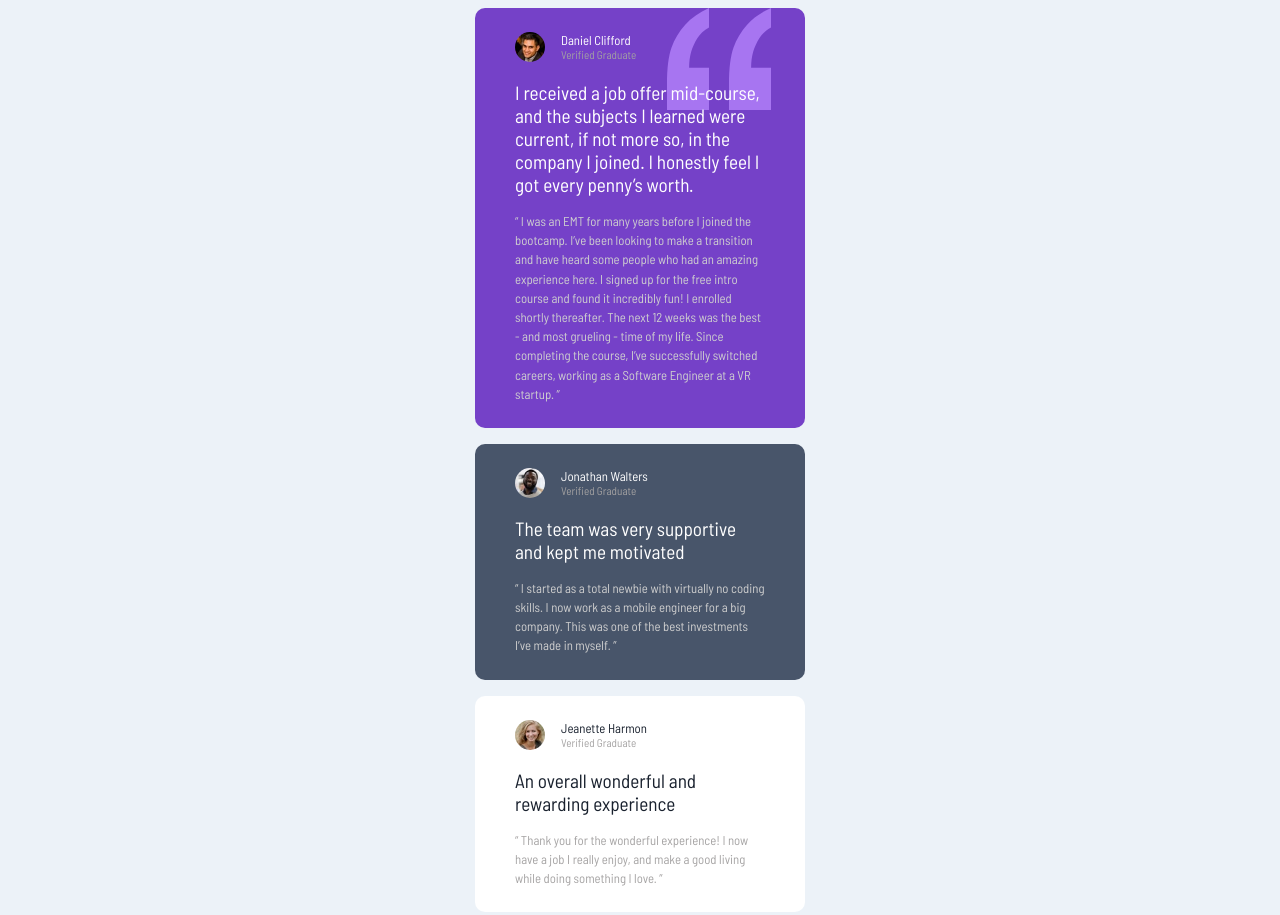
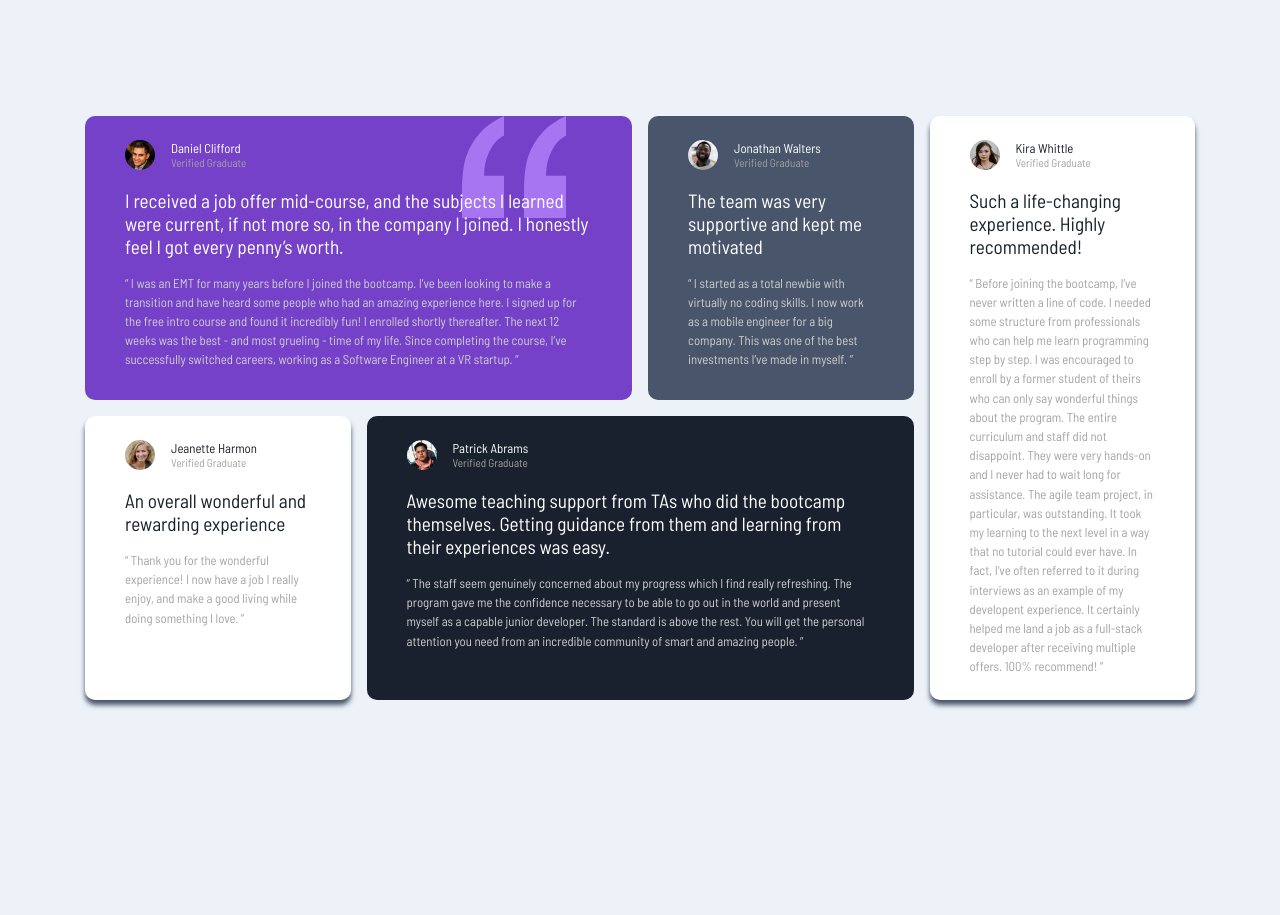
Before and after one commit to AKdeBerg/testimonials-grid-section-main, a plain HTML site: page index.html in a window 1280 px wide. Shown: the top 915 px of the page. After the commit the page ends 816 px from the top, so only its background shows below. Drawn offline with Linux system fonts and the light colour scheme.

Commit message:
desktop version

```diff
--- a/style.css
+++ b/style.css
@@ -44,6 +44,7 @@ body {
 .card-kira {
   background-color: var(--white);
   color: var(--very-dark-blackish-blue);
+  box-shadow: 0 5px 5px var(--very-dark-grayish-blue);
 }
 
 .card-jeanette .description,
@@ -88,3 +89,37 @@ body {
   line-height: 1.5;
   color: var(--light-gray);
 }
+
+@media (min-width: 950px) {
+  body {
+    height: 100vh;
+  }
+
+  .card-container {
+    display: grid;
+    place-items: center;
+    grid-template-columns: repeat(4, 1fr);
+    grid-template-rows: repeat(2, 1fr);
+    width: auto;
+    max-width: 1110px;
+    gap: 1rem;
+    align-items: stretch;
+  }
+
+  .card {
+    margin: 0;
+  }
+
+  .card-daniel {
+    grid-column: span 2;
+  }
+
+  .card-kira {
+    grid-column: 4;
+    grid-row: 1 / span 2;
+  }
+
+  .card-patrick {
+    grid-column: span 2;
+  }
+}
```
